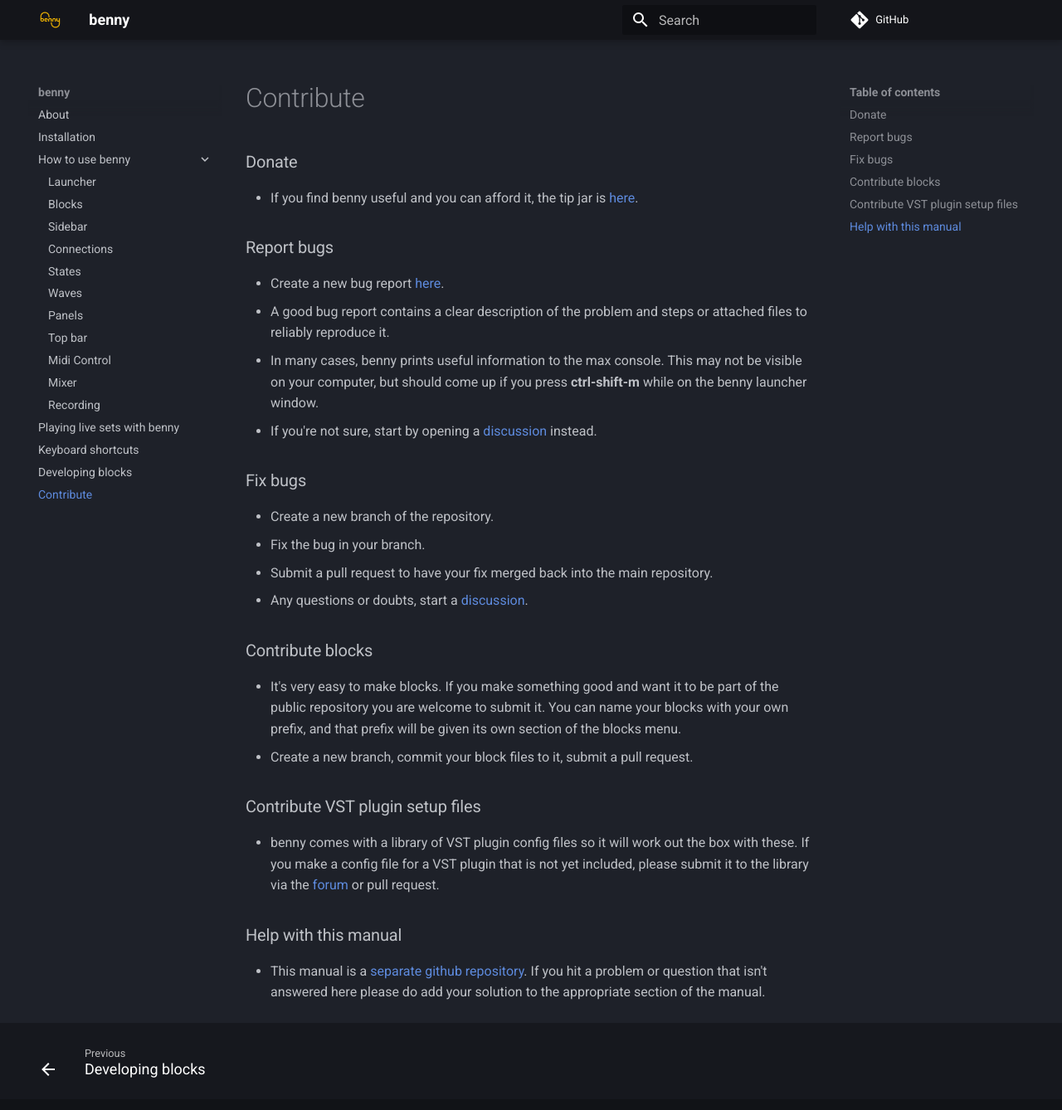
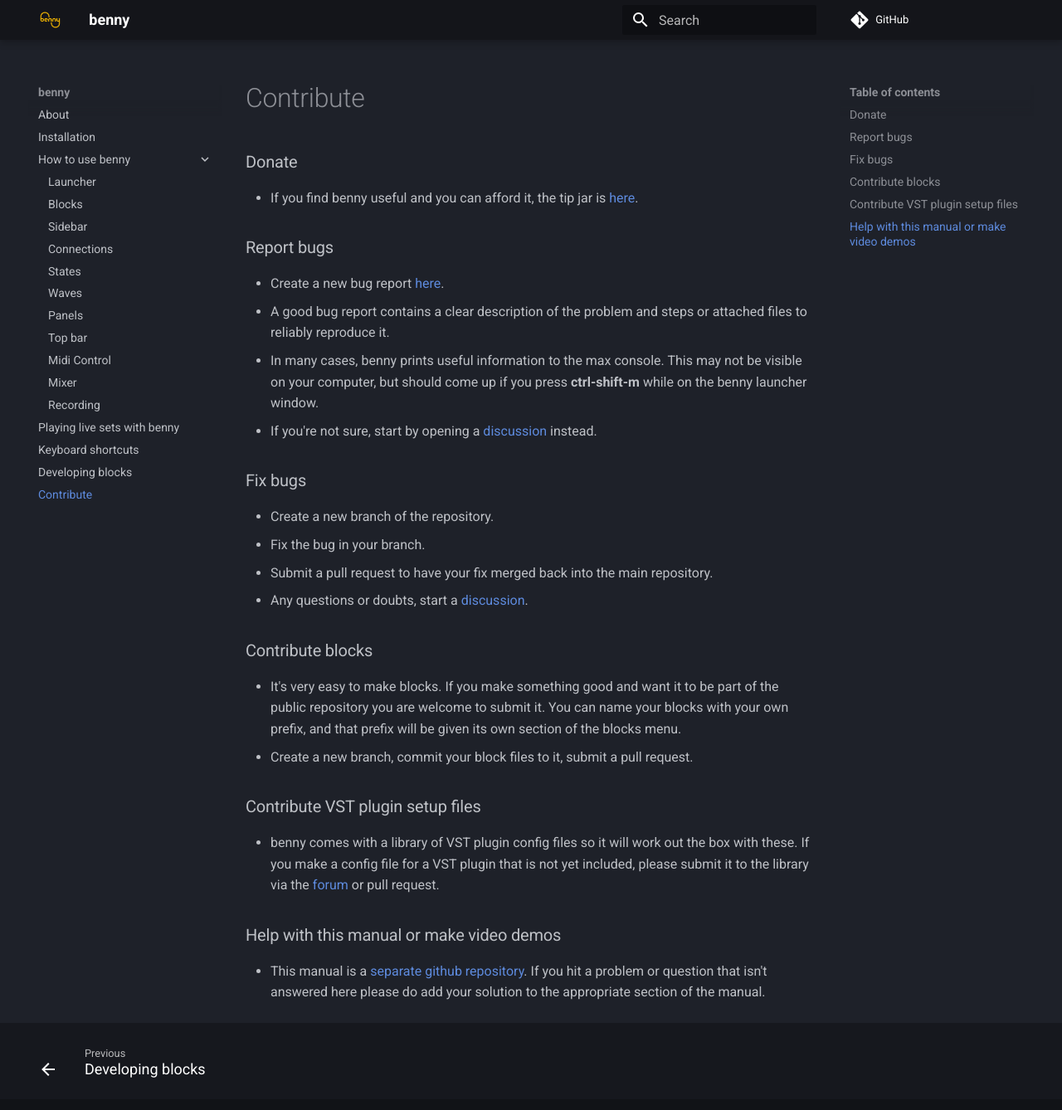
Before and after one commit to playbenny/benny_manual, an MkDocs documentation site: the page built from docs/contribute.md, in a window 1280 px wide and 1349 px high. Shown: the top 1338 px of the window at 83% size. Built offline with MkDocs 1.6.1 and Material for MkDocs 9.7.7, drawn with Linux system fonts in a browser that asks for light colours; comment, search, counter and statistics services are not loaded.

Commit message:
Update contribute.md

```diff
--- a/docs/contribute.md
+++ b/docs/contribute.md
@@ -15,5 +15,5 @@
 - Create a new branch, commit your block files to it, submit a pull request.
 ### Contribute VST plugin setup files
 - benny comes with a library of VST plugin config files so it will work out the box with these. If you make a config file for a VST plugin that is not yet included, please submit it to the library via the [forum](https://github.com/playbenny/benny/discussions) or pull request.
-### Help with this manual
+### Help with this manual or make video demos
 - This manual is a [separate github repository](https://github.com/playbenny/bennyDocs). If you hit a problem or question that isn't answered here please do add your solution to the appropriate section of the manual.
```
